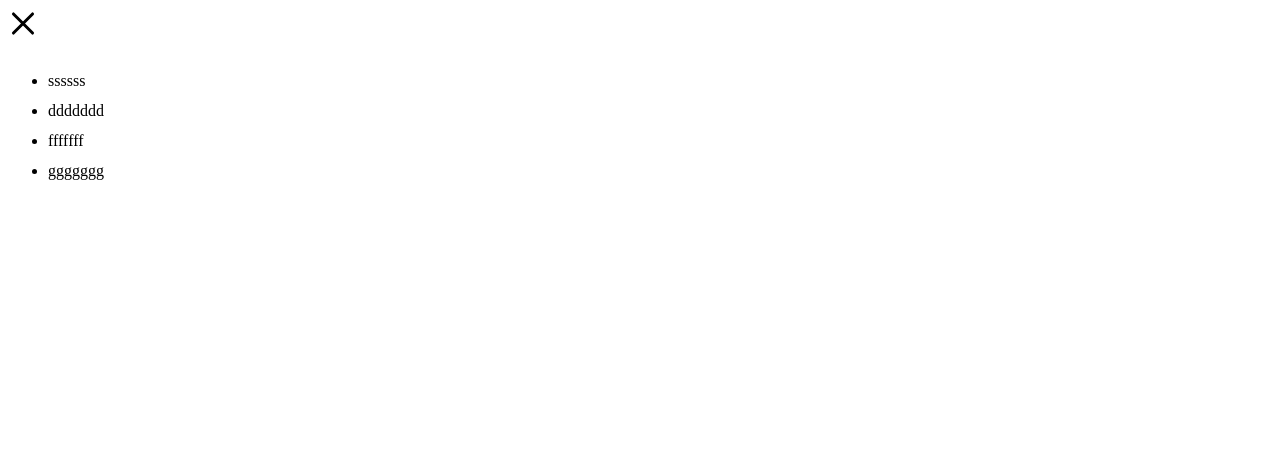
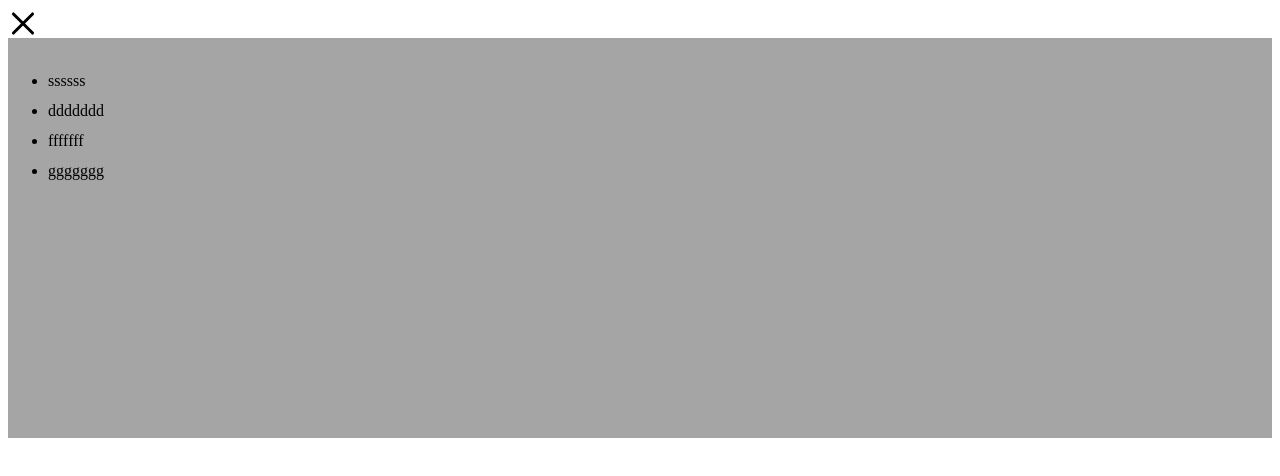
Before and after one commit to mkrawczykowski/test-animacji, a website built with webpack: page src/index.html in a window 1280 px wide. Both pictures are taken after a click on the element 23 px from the left and 23 px from the top of the page. Built offline with nearby package versions, Linux system fonts and the light colour scheme.

Commit message:
added fixed height to header div

```diff
--- a/src/scss/organisms/header.scss
+++ b/src/scss/organisms/header.scss
@@ -1,6 +1,7 @@
 .header {
   background-color: #a5a5a5;
   position: relative;
+  height: 100px;
 
   &__text {
     visibility: visible;
@@ -24,6 +25,9 @@
   }
 
   &.active {
+    height: 400px;
+    transition: all 0.3s ease;
+
     .header__text {
       visibility: hidden;
       opacity: 0;
```
Also changed, not shown: dist/main.js.
